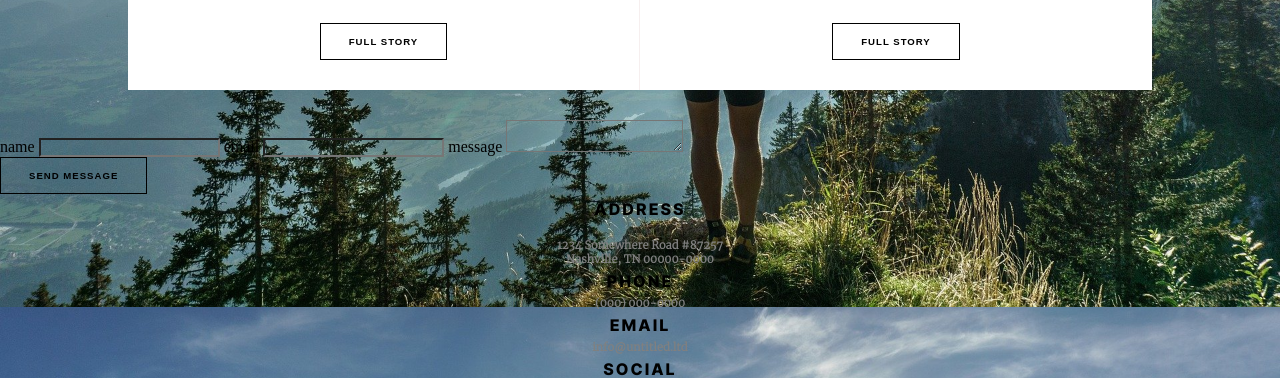
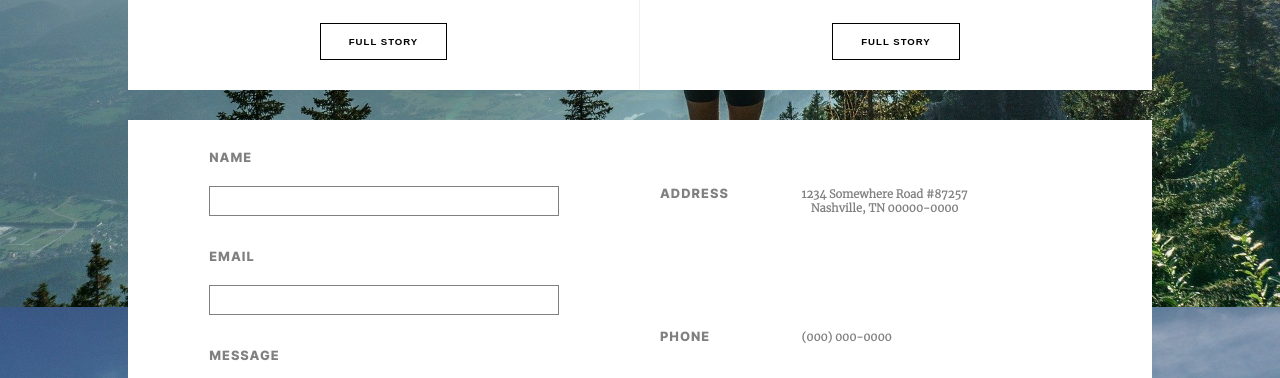
Before and after one commit to Inklooo/page_with_scss, a plain HTML site: page page_with_scss/index.html in a window 1280 px wide. Shown: the part 2367-2745 px from the top of the page. Drawn offline with Linux system fonts and the light colour scheme.

Commit message:
first setting of footer

```diff
--- a/page_with_scss/assets/styles/Layout/_footer.scss
+++ b/page_with_scss/assets/styles/Layout/_footer.scss
@@ -0,0 +1,59 @@
+footer{
+  background: $white;
+  width: 80%;
+  height: 600px;
+  display: grid;
+  grid-template-columns: 50% 50%;
+  margin: 0 auto 70px;
+}
+form{
+  display: grid;
+    gap: 18px;
+    padding: 60px 50px;
+    grid-template-rows: 18px 45px 18px 45px 18px 200px 1fr;
+    width: 80%;
+    margin: 0 auto;
+    padding: 30px;
+  label{
+    text-transform: uppercase;
+    letter-spacing: 1px;
+    color: $grey2;
+    font-weight: 900;
+    font-size: 0.8rem;
+    font-family: $font1;
+  }
+  input{
+    height: 30px;
+    border: 0.7px solid $grey2;
+  }
+  textarea{
+    height: 200px;
+    border: 0.7px solid $grey2;
+  }
+  .submit-container{
+    .btn{
+      color: $grey2;
+      border: 2px solid $grey2;
+    }
+  }
+  }
+  .infos-contact{
+  display: grid;
+  grid-template-columns: auto;
+  div{
+    display: grid;
+    grid-template-columns: 30% 70%;
+    align-items: center;
+    justify-items: start;
+    padding: 20px;
+    h3{
+      text-transform: uppercase;
+      letter-spacing: 1px;
+      color: $grey2;
+      font-weight: 900;
+      font-size: 0.8rem;
+      font-family: $font1;
+
+    }
+  }
+  }
--- a/page_with_scss/index.scss
+++ b/page_with_scss/index.scss
@@ -2,3 +2,4 @@
 @import "./assets/styles/Layout/header";
 @import "./components/navbar";
 @import "./assets/styles/Layout/main";
+@import "./assets/styles/Layout/footer";
```
Also changed, not shown: page_with_scss/index.css, 1 other file.
